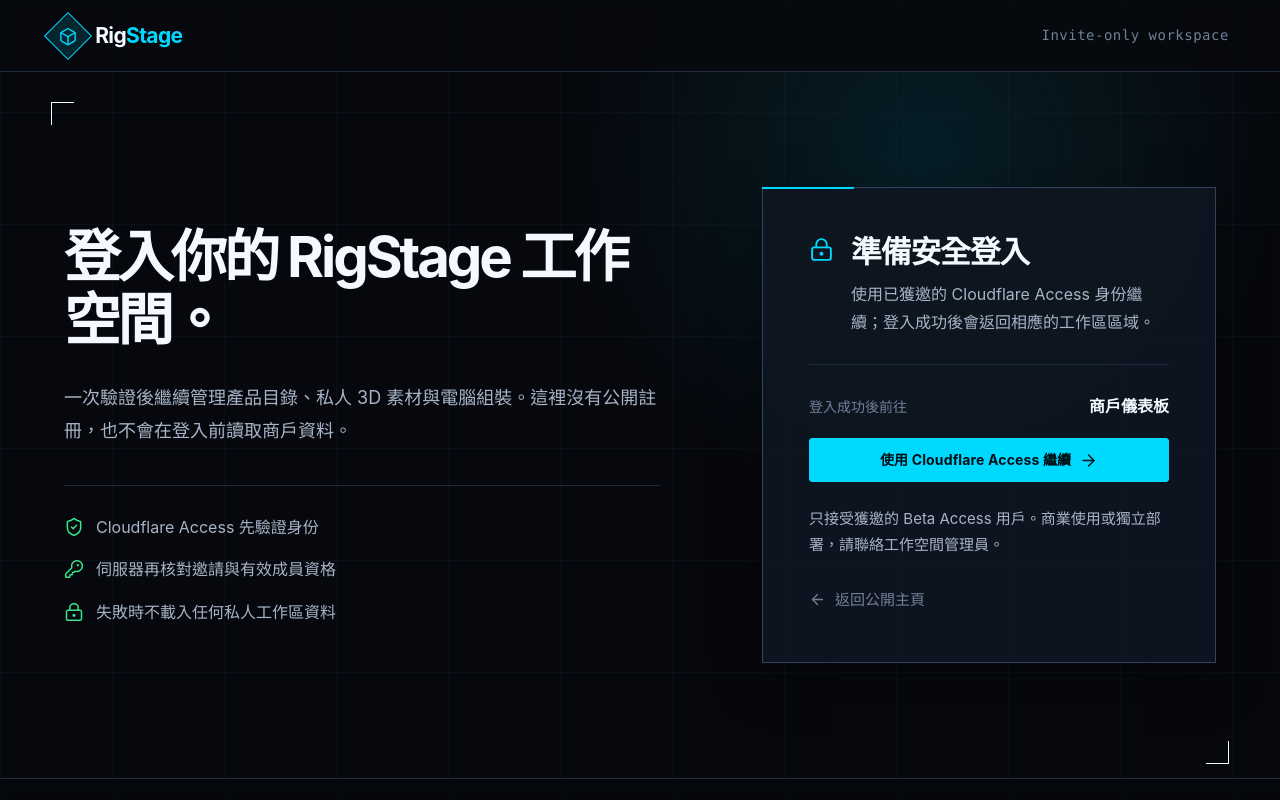
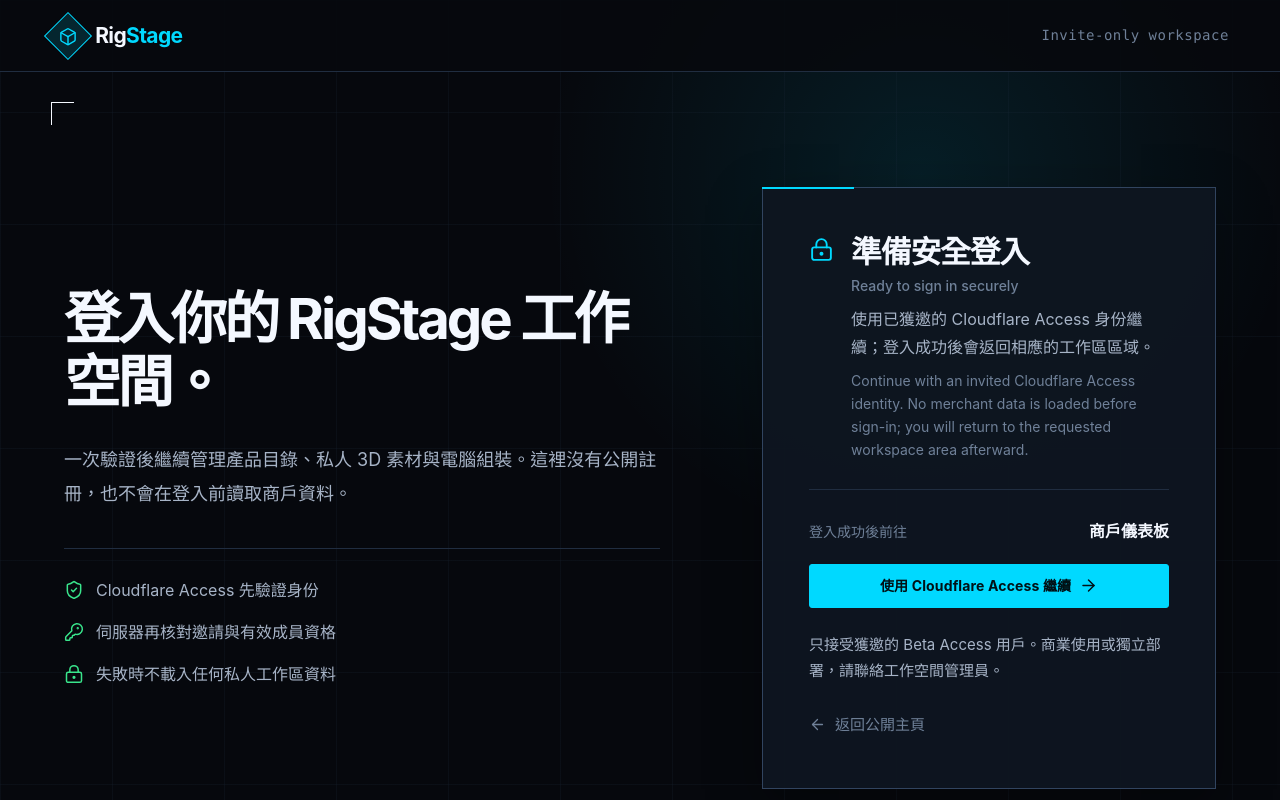
Before and after one commit to kyeunga25/pc-ai-3d-builder, a React (Vite) app: page /login in a window 1280 px wide. Shown: the top 800 px of the page. Built offline with nearby package versions, Linux system fonts and the light colour scheme.

Commit message:
feat: add bilingual login states

```diff
--- a/src/features/auth/LoginPage.tsx
+++ b/src/features/auth/LoginPage.tsx
@@ -22,47 +22,8 @@
   parseLoginReason,
   type LoginReason,
 } from "./access-navigation";
+import { loginReasonCopy } from "./login-copy";
 import "./auth.css";
-
-const loginReasonCopy: Record<
-  LoginReason,
-  {
-    title: string;
-    description: string;
-    tone: "neutral" | "warning" | "danger";
-  }
-> = {
-  "sign-in": {
-    title: "準備安全登入",
-    description:
-      "使用已獲邀的 Cloudflare Access 身份繼續；登入成功後會返回相應的工作區區域。",
-    tone: "neutral",
-  },
-  "access-required": {
-    title: "需要先驗證 Access 身份",
-    description:
-      "RigStage 尚未收到有效的 Cloudflare Access 登入憑證。請重新登入，再返回所需的工作區區域。",
-    tone: "warning",
-  },
-  "session-expired": {
-    title: "登入時段已結束",
-    description:
-      "為保護工作區，已停止載入商戶資料。重新驗證後會返回相應的工作區區域。",
-    tone: "warning",
-  },
-  "not-authorized": {
-    title: "此身份未獲工作區授權",
-    description:
-      "這個 Access 身份未有有效邀請，或工作區成員資格已停用。網站沒有載入任何商戶資料。",
-    tone: "danger",
-  },
-  "service-unavailable": {
-    title: "暫時無法完成身份檢查",
-    description:
-      "身份服務暫時沒有回應。工作區資料仍然保持鎖定，你可以稍後重新嘗試。",
-    tone: "warning",
-  },
-};
 
 function reasonFromStatus(status: number): LoginReason {
   if (status === 401) {
@@ -160,15 +121,24 @@
           >
             <StatusIcon aria-hidden="true" />
             <div>
-              <h2 id="auth-status-title">{copy.title}</h2>
-              <p>{copy.description}</p>
+              <h2 id="auth-status-title">
+                {copy.title}
+                <small lang="en">{copy.titleEnglish}</small>
+              </h2>
+              <p>
+                {copy.description}
+                <span lang="en">{copy.descriptionEnglish}</span>
+              </p>
             </div>
           </div>
 
           {checkingSession ? (
             <p className="auth-card__checking" role="status">
               <LoaderCircle aria-hidden="true" />
-              正在檢查現有登入狀態
+              <span>
+                正在檢查現有登入狀態
+                <small lang="en">Checking existing sign-in status</small>
+              </span>
             </p>
           ) : null}
 
--- a/src/features/auth/auth.css
+++ b/src/features/auth/auth.css
@@ -183,12 +183,23 @@
 }
 
 .auth-card__status h2 {
+  display: grid;
+  gap: 4px;
   margin: 0 0 9px;
   font-family: var(--font-display);
   font-size: clamp(25px, 2.4vw, 34px);
   font-weight: 650;
   letter-spacing: -0.035em;
   line-height: 1.2;
+}
+
+.auth-card__status h2 small {
+  color: var(--text-muted);
+  font-family: var(--font-ui);
+  font-size: 14px;
+  font-weight: 550;
+  letter-spacing: 0;
+  line-height: 1.5;
 }
 
 .auth-card__status p {
@@ -198,6 +209,14 @@
   line-height: 1.75;
 }
 
+.auth-card__status p span {
+  display: block;
+  margin-top: 8px;
+  color: var(--text-muted);
+  font-size: 14px;
+  line-height: 1.65;
+}
+
 .auth-card__checking {
   display: flex;
   align-items: center;
@@ -205,6 +224,17 @@
   margin: 20px 0 0;
   color: var(--accent-cyan);
   font-size: 14px;
+}
+
+.auth-card__checking > span {
+  display: grid;
+  gap: 1px;
+}
+
+.auth-card__checking small {
+  color: var(--text-muted);
+  font-size: 12px;
+  line-height: 1.45;
 }
 
 .auth-card__checking svg {
--- /dev/null
+++ b/src/features/auth/login-copy.ts
@@ -0,0 +1,58 @@
+import type { LoginReason } from "./access-navigation";
+
+export const loginReasonCopy = {
+  "sign-in": {
+    title: "準備安全登入",
+    titleEnglish: "Ready to sign in securely",
+    description:
+      "使用已獲邀的 Cloudflare Access 身份繼續；登入成功後會返回相應的工作區區域。",
+    descriptionEnglish:
+      "Continue with an invited Cloudflare Access identity. No merchant data is loaded before sign-in; you will return to the requested workspace area afterward.",
+    tone: "neutral",
+  },
+  "access-required": {
+    title: "需要先驗證 Access 身份",
+    titleEnglish: "Cloudflare Access verification required",
+    description:
+      "RigStage 尚未收到有效的 Cloudflare Access 登入憑證。請重新登入，再返回所需的工作區區域。",
+    descriptionEnglish:
+      "RigStage did not receive a valid Cloudflare Access login. No merchant data was loaded; sign in again to return to the requested workspace area.",
+    tone: "warning",
+  },
+  "session-expired": {
+    title: "登入時段已結束",
+    titleEnglish: "Your session has ended",
+    description:
+      "為保護工作區，已停止載入商戶資料。重新驗證後會返回相應的工作區區域。",
+    descriptionEnglish:
+      "Merchant data loading stopped to protect the workspace. No further merchant data was loaded; verify again to return to the requested workspace area.",
+    tone: "warning",
+  },
+  "not-authorized": {
+    title: "此身份未獲工作區授權",
+    titleEnglish: "This identity is not authorized",
+    description:
+      "這個 Access 身份未有有效邀請，或工作區成員資格已停用。網站沒有載入任何商戶資料。",
+    descriptionEnglish:
+      "This Access identity has no active invitation, or its workspace membership is disabled. No merchant data was loaded.",
+    tone: "danger",
+  },
+  "service-unavailable": {
+    title: "暫時無法完成身份檢查",
+    titleEnglish: "Identity check is temporarily unavailable",
+    description:
+      "身份服務暫時沒有回應。工作區資料仍然保持鎖定，你可以稍後重新嘗試。",
+    descriptionEnglish:
+      "The identity service is not responding right now. No merchant data was loaded; workspace data remains locked while you try again later.",
+    tone: "warning",
+  },
+} satisfies Record<
+  LoginReason,
+  {
+    title: string;
+    titleEnglish: string;
+    description: string;
+    descriptionEnglish: string;
+    tone: "neutral" | "warning" | "danger";
+  }
+>;
```
Also changed, not shown: 2 other files (tests, documents, lock files or other folders).
